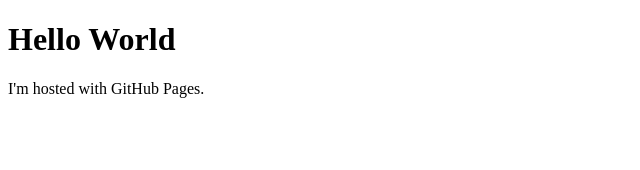
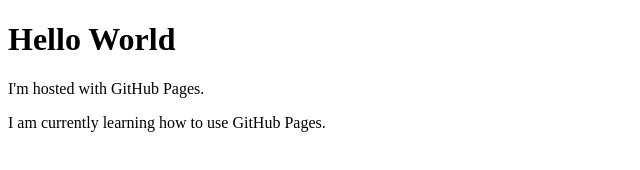
Before and after one commit to MineRaphi/mineraphi.github.io, a plain HTML site: page index.html in a window 1280 px wide. Shown: the whole page, without its empty margins (0-640 px from the left). Drawn offline with Linux system fonts and the light colour scheme.

Commit message:
make some changes

```diff
--- a/index.html
+++ b/index.html
@@ -3,5 +3,6 @@
 <body>
 <h1>Hello World</h1>
 <p>I'm hosted with GitHub Pages.</p>
+<p>I am currently learning how to use GitHub Pages.</p>
 </body>
 </html>
```
